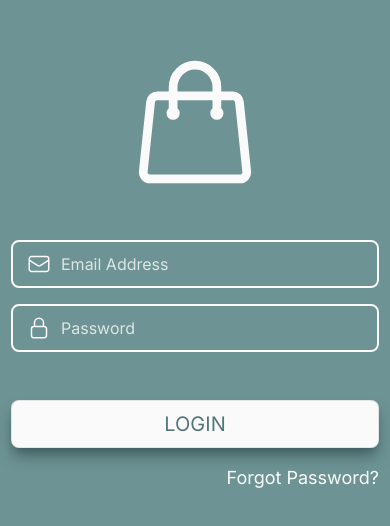
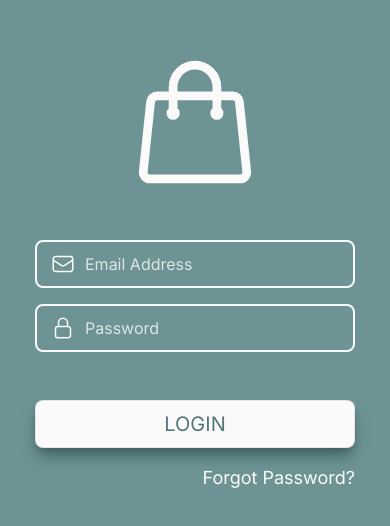
Before and after one commit to okanay/luxolis-task, a Next.js app: page / in a window 390 px wide. Shown: the part 150-676 px from the top of the page. Built offline with nearby package versions, Linux system fonts and the light colour scheme.

Commit message:
Form Mobile Padding Add

```diff
--- a/src/components/login.tsx
+++ b/src/components/login.tsx
@@ -4,7 +4,7 @@ import { LoginImage } from '@/components/login-image';
 export const Login = () => {
   return (
     <div className={'h-screen w-full bg-primary-400'}>
-      <div className={'mx-auto flex h-full w-full max-w-sm flex-col items-center justify-center px-2'}>
+      <div className={'mx-auto flex h-full w-full max-w-sm flex-col items-center justify-center px-8 smTablet:px-2'}>
         <LoginImage />
         <LoginForm />
       </div>
```
